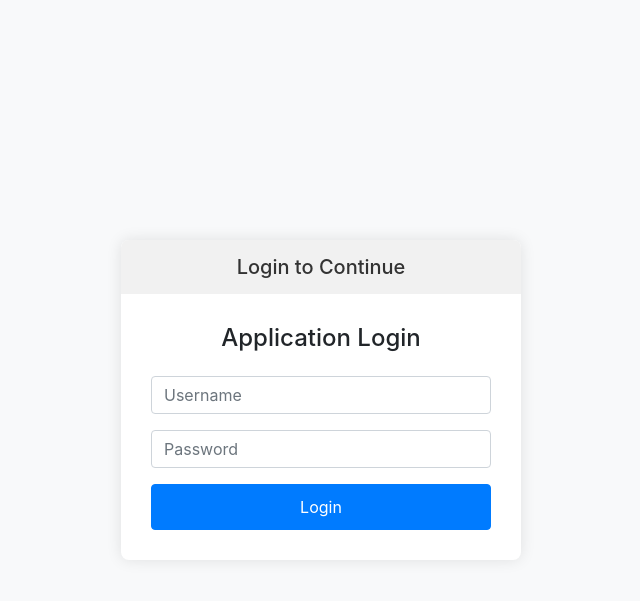
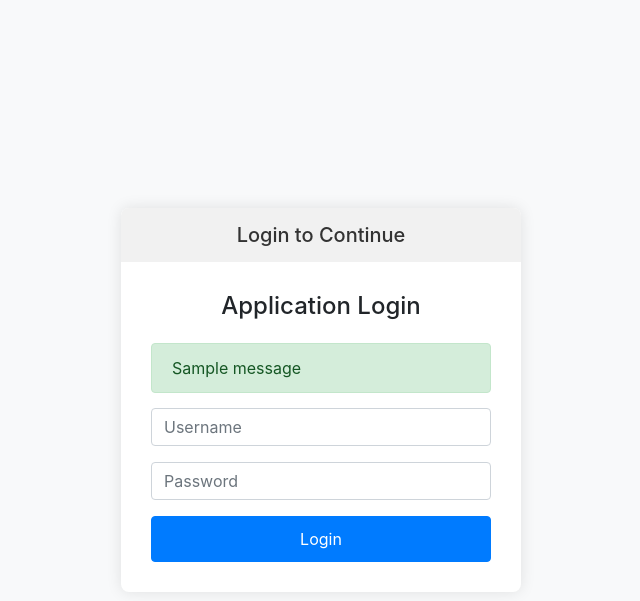
Before and after one commit to MayurClassy/catalyst_count, a Django app: page /login/ in a window 1280 px wide. Shown: the top 601 px of the page, without its empty margins (319-959 px from the left). Run offline with Django 4.2, Linux system fonts and the light colour scheme; tables that the repository leaves empty hold one stand-in row (values such as "Sample post"); one stand-in notice (Sample message) is shown; some libraries are stand-ins or nearby versions.

Commit message:
messages

```diff
--- a/myapp/templates/myapp/login.html
+++ b/myapp/templates/myapp/login.html
@@ -46,6 +46,12 @@
             font-size: 16px;
             padding: 10px;
         }
+        .messages {
+            margin-bottom: 15px;
+        }
+        .alert {
+            margin-bottom: 0;
+        }
     </style>
 </head>
 <body>
@@ -54,6 +60,15 @@
             <h3>Login to Continue</h3>
         </div>
         <h2 class="text-center">Application Login</h2>
+
+        {% if messages %}
+            <div class="messages">
+                {% for message in messages %}
+                    <div class="alert alert-{{ message.tags }}">{{ message }}</div>
+                {% endfor %}
+            </div>
+        {% endif %}
+
         <form method="POST">
             {% csrf_token %}
             <div class="form-group">
--- a/myapp/views.py
+++ b/myapp/views.py
@@ -16,14 +16,17 @@ from rest_framework.response import Response
 
 def login_view(request):
     if request.method == "POST":
-        username = request.POST['username']
-        password = request.POST['password']
-        user = authenticate(request, username=username, password=password)
-        if user is not None:
-            login(request, user)
-            return redirect('dashboard')
-        else:
-            messages.error(request, 'Invalid username or password')
+        try:
+            username = request.POST['username']
+            password = request.POST['password']
+            user = authenticate(request, username=username, password=password)
+            if user is not None:
+                login(request, user)
+                return redirect('dashboard')
+            else:
+                messages.error(request, 'Invalid username or password')
+        except Exception as e:
+            messages.error(request, 'An error occurred: {}'.format(str(e)))
     return render(request, 'myapp/login.html')
 
 
@@ -36,13 +39,13 @@ def query_builder_view(request):
     if request.method == 'GET' and form.is_valid():
         queryset = DataRecord.objects.all()
 
-        # Apply filters based on form input
+
         for field, value in form.cleaned_data.items():
             if value:
                 filter_kwargs = {f"{field}__icontains": value}
                 queryset = queryset.filter(**filter_kwargs)
 
-        # Remove duplicates
+
         queryset = queryset.distinct()
 
         record_count = queryset.count()
@@ -54,7 +57,7 @@ def query_builder_view(request):
             'total_employee_estimate'
         ))
 
-        # Get record count
+
 
 
     return render(request, 'myapp/query_builder.html', {'query_form': form, 'data': data, 'record_count': record_count})
@@ -83,8 +86,8 @@ def users_list(request):
         if form.is_valid():
             user = form.save(commit=False)
             user.set_password(form.cleaned_data['password'])
-            user.is_superuser = True  # Grant superuser access
-            user.is_staff = True      # Required to access the admin site
+            user.is_superuser = True
+            user.is_staff = True
             user.save()
             messages.success(request, 'New user has been successfully added!')
             return redirect('users_list')
```
Also changed, not shown: myproject/settings.py (+12 -0 lines).
